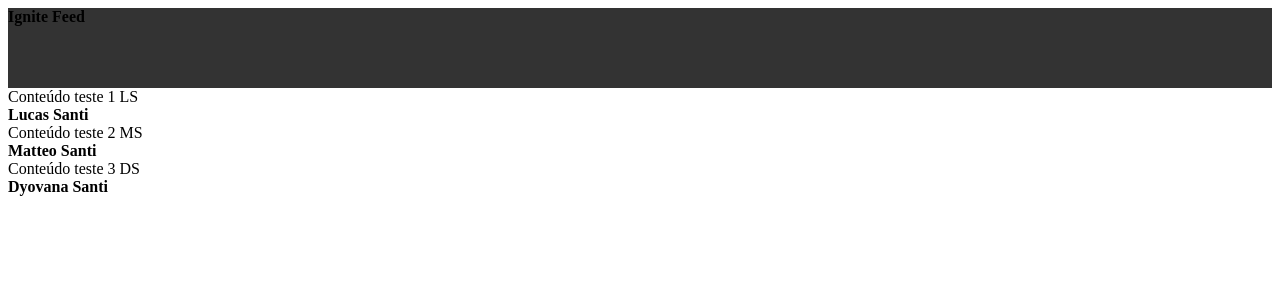
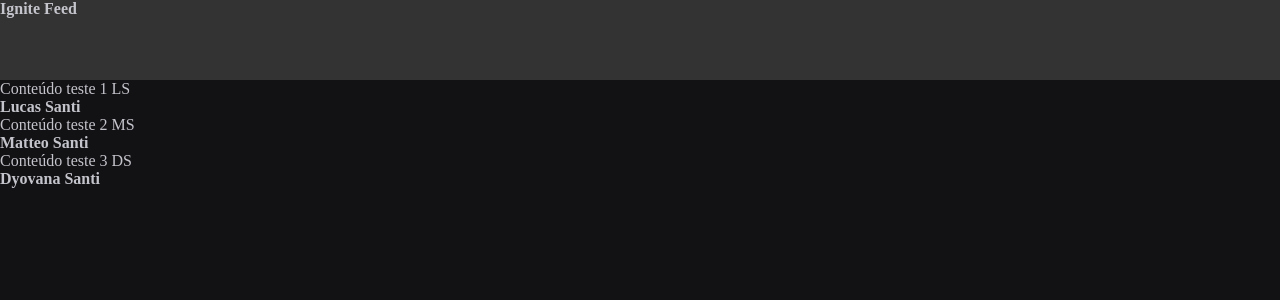
Before and after one commit to idlucassanti/ignite.react.feed, a React (Vite) app: page / in a window 1280 px wide. Shown: the top 300 px of the page. Built offline with nearby package versions, Linux system fonts and the light colour scheme.

Commit message:
[03] Global Styles

```diff
--- a/src/App.jsx
+++ b/src/App.jsx
@@ -1,3 +1,4 @@
+import './global.css';
 import { Header } from './components/Header';
 import { Post } from './components/Post';
 
--- /dev/null
+++ b/src/global.css
@@ -0,0 +1,24 @@
+:root {
+  --white: #fff;
+  --gray-100: #e1e1e6;
+  --gray-300: #c4c4cc;
+  --gray-400: #8d8d99;
+  --gray-600: #323238;
+  --gray-700: #29292e;
+  --gray-800: #202024;
+  --gray-900: #121214;
+
+  --green-500: #00875f;
+}
+
+* {
+  margin: 0;
+  padding: 0;
+  box-sizing: border-box;
+}
+
+body {
+  background: var(--gray-900);
+  color: var(--gray-300);
+  -webkit-font-smoothing: antialiased;
+}
```
